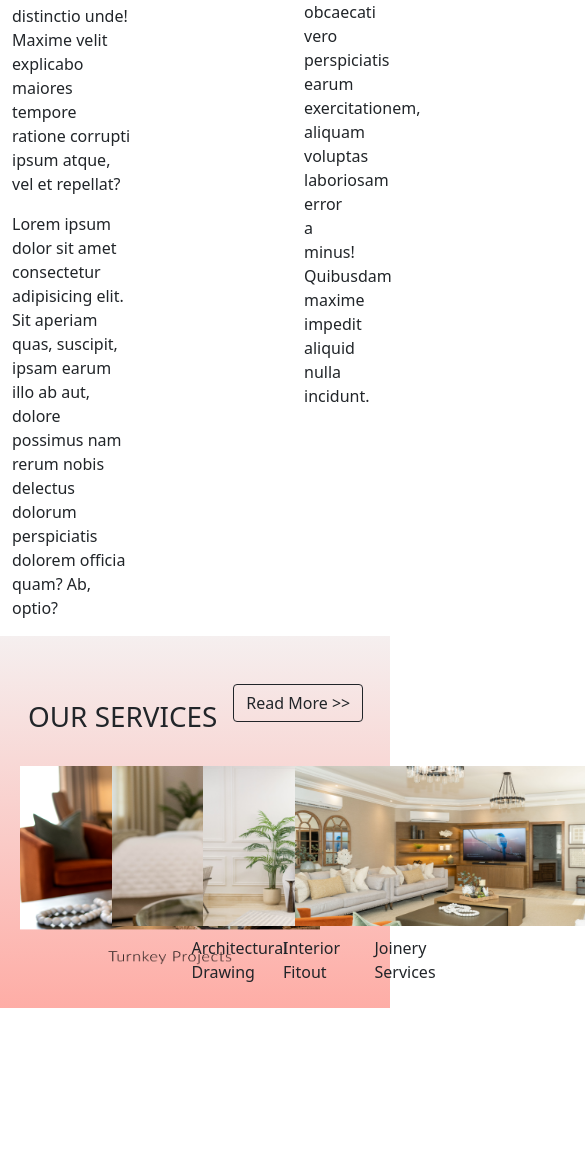
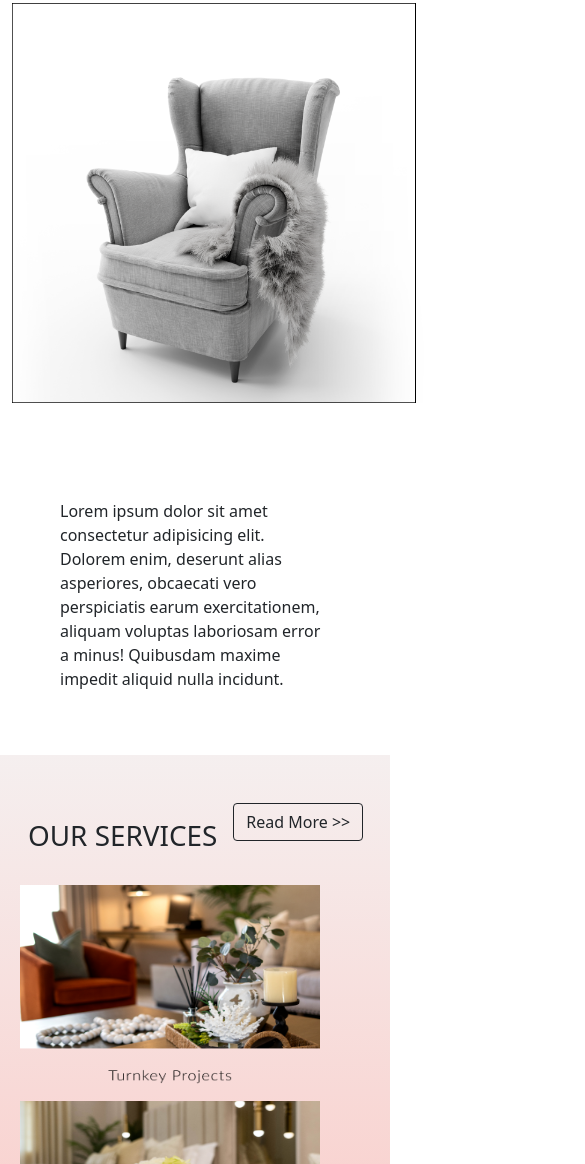
Before and after one commit to Jishasudheer/doodle, a plain HTML site: page index.html in a window 390 px wide. Shown: the part 836-2000 px from the top of the page, 585 px wide, since content can reach past the window. Before the commit the page ends 1844 px from the top, so only its background shows below. Drawn offline with nearby package versions, Linux system fonts and the light colour scheme.

Commit message:
files added

```diff
--- a/index.html
+++ b/index.html
@@ -64,7 +64,7 @@
   <div>
     <div class="container">
       <div class="row">
-        <div class="col-2"></div>
+
         <div class="col-2">
           <img class="drop-icons" src="./images/Group.png" alt="">
           <p class="lorem">lorem ipsum</p>
@@ -86,8 +86,8 @@
 
 
       <!-- <div class="conatiner"> -->
-      <div class="row2 d-flex">
-        <div class="col-4 mt-5">
+      <div class="row2  d-lg-flex d-md-flex">
+        <div class="col-lg-4 col-md-12 mt-5">
           <h2>
             Lorem ipsum, dolor sit amet consectetur
           </h2>
@@ -101,10 +101,10 @@
             aut, dolore possimus nam rerum nobis delectus dolorum perspiciatis dolorem officia quam? Ab, optio?
           </p>
         </div>
-        <div class="col-4 mt-5">
+        <div class="col-lg-4 col-md-12 mt-5">
           <img src="./images/Frame 5@2x.png" alt="" class="chair-image">
         </div>
-        <div class="col-4 mt-5">
+        <div class="col-lg-4 col-md-12 mt-5">
           <p class="mt-5 p-5">Lorem ipsum dolor sit amet consectetur adipisicing elit. Dolorem enim, deserunt alias
             asperiores, obcaecati vero perspiciatis earum exercitationem, aliquam voluptas laboriosam error a minus!
             Quibusdam maxime impedit aliquid nulla incidunt.</p>
@@ -117,19 +117,19 @@
           <h1 class="mt-5 p-3">OUR SERVICES</h1>
           <button type="button" class="btn btn-outline-dark h-25 mt-5">Read More >></button>
         </div>
-        <div class="row3 d-flex">
-          <div class="col-3 p-2">
+        <div class="row3 d-lg-flex d-md-flex">
+          <div class="col-lg-3 p-2  col-md-12">
             <img src="./images/Group 67-1.png" alt="" class="bottom-images">
           </div>
-          <div class="col-3 p-2">
+          <div class="col-lg-3 p-2  col-md-12">
             <img src="./images/Mask Group-1.png" alt="" class="bottom-image">
             <p class="bottom-p">Architectural Drawing</p>
           </div>
-          <div class="col-3 p-2">
+          <div class="col-lg-3 p-2  col-md-12">
             <img src="./images/BEB05076 1-3.png" alt="" class="bottom-image">
             <p class="bottom-p">Interior Fitout</p>
           </div>
-          <div class="col-3 p-2">
+          <div class="col-lg-3 p-2  col-md-12">
             <img src="./images/Mask Group.png" alt="" class="bottom-image">
             <p class="bottom-p">Joinery Services</p>
           </div>
```
